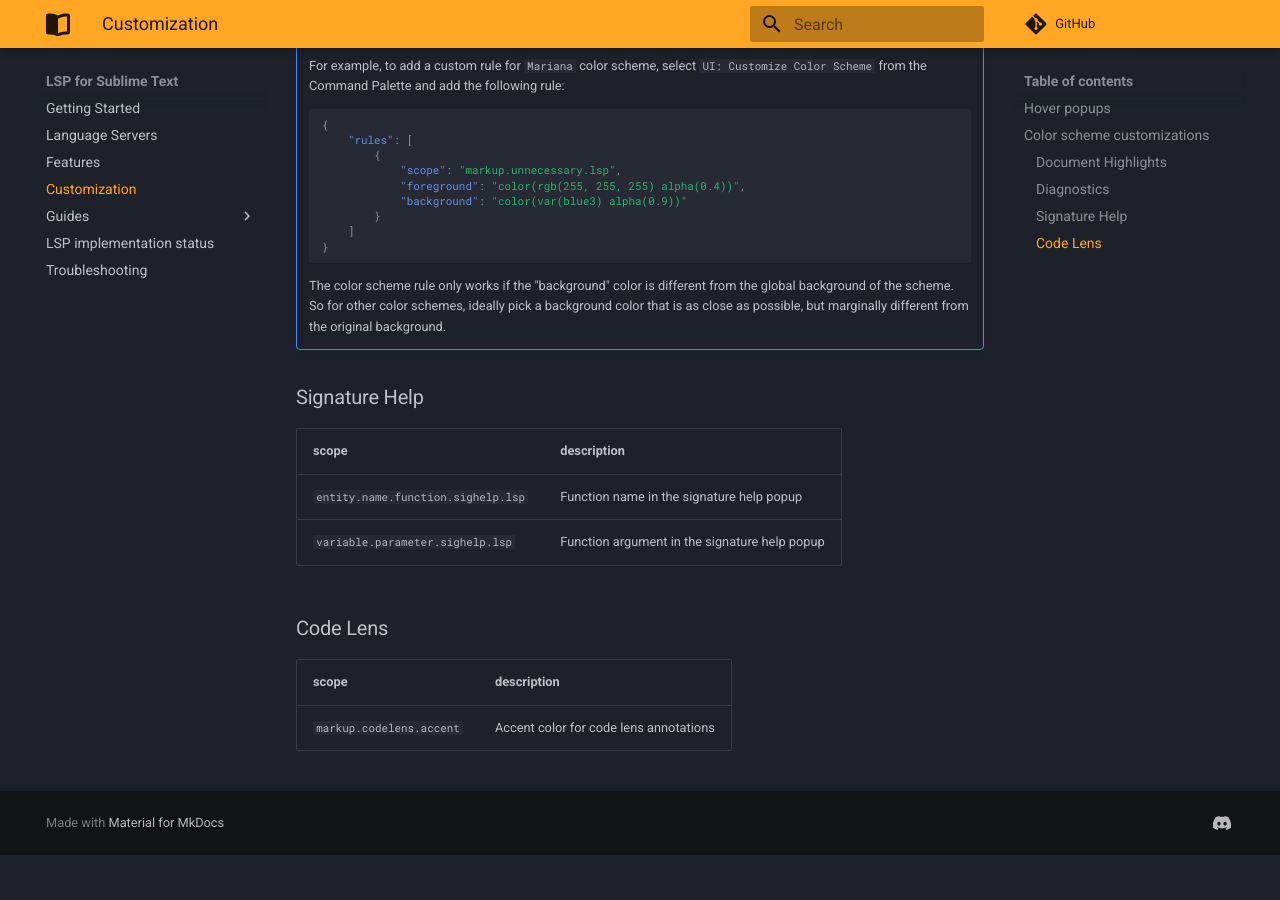
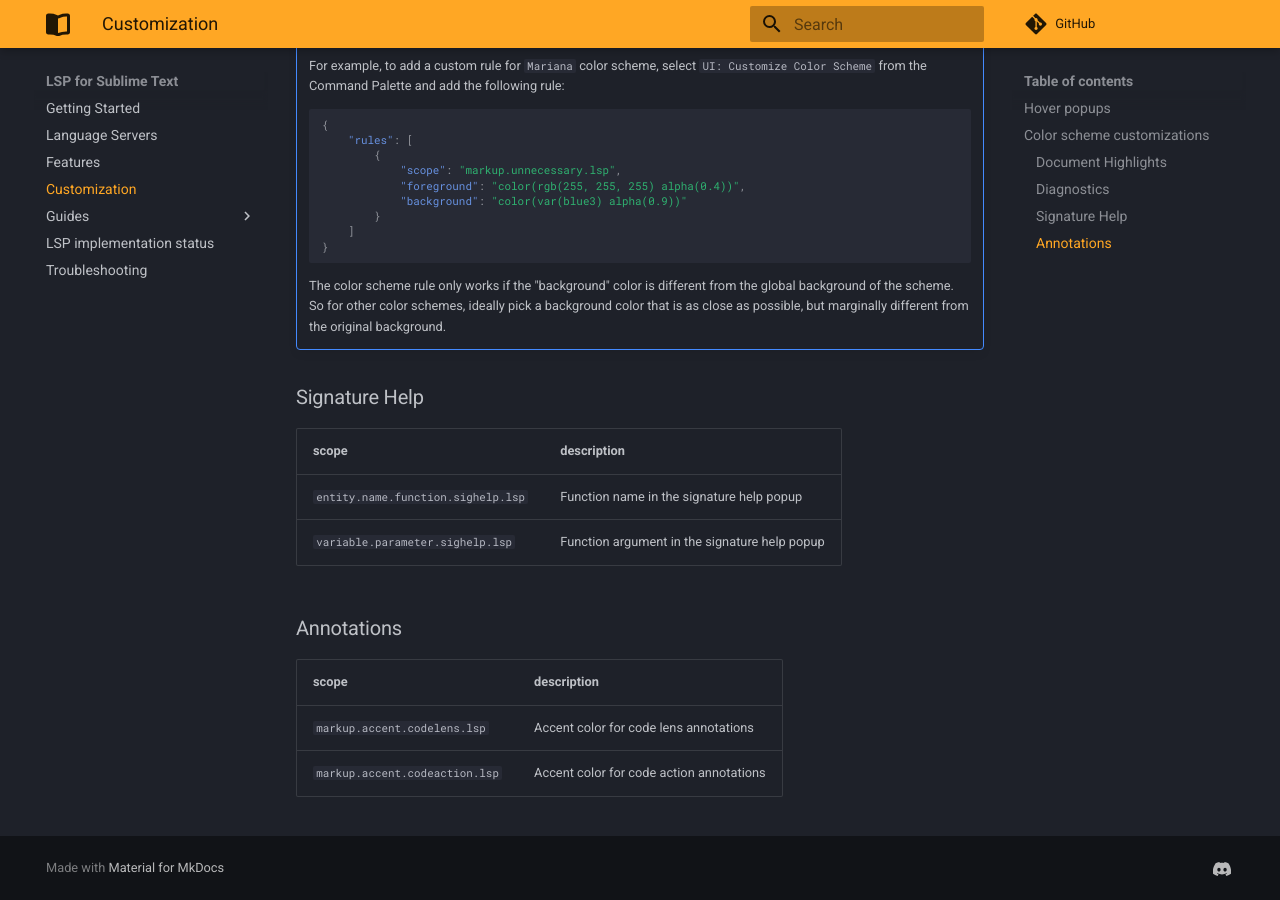
Before and after one commit to sublimelsp/LSP, an MkDocs documentation site: the page built from docs/src/customization.md, in a window 1280 px wide and 900 px high, scrolled down 1808 px. Built offline with MkDocs 1.6.1 and Material for MkDocs 9.7.7, drawn with Linux system fonts in a browser that asks for light colours; comment, search, counter and statistics services are not loaded; before the commit the page ends 2663 px from its top, so only the background shows below that.

Commit message:
Small tweaks for annotations and lightbulb colors

```diff
--- a/docs/src/customization.md
+++ b/docs/src/customization.md
@@ -74,8 +74,9 @@
 | `entity.name.function.sighelp.lsp` | Function name in the signature help popup |
 | `variable.parameter.sighelp.lsp` | Function argument in the signature help popup |
 
-### Code Lens
+### Annotations
 
 | scope | description |
 | ----- | ----------- |
-| `markup.codelens.accent` | Accent color for code lens annotations |
+| `markup.accent.codelens.lsp` | Accent color for code lens annotations |
+| `markup.accent.codeaction.lsp` | Accent color for code action annotations |
```
Also changed, not shown: 1 other file.
